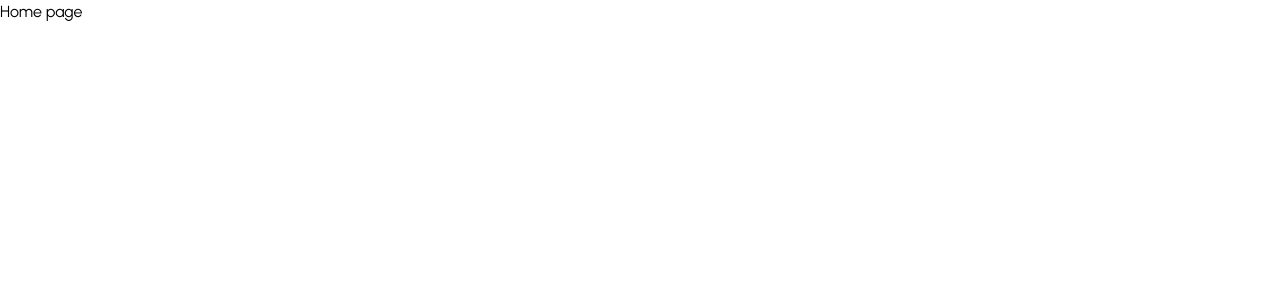
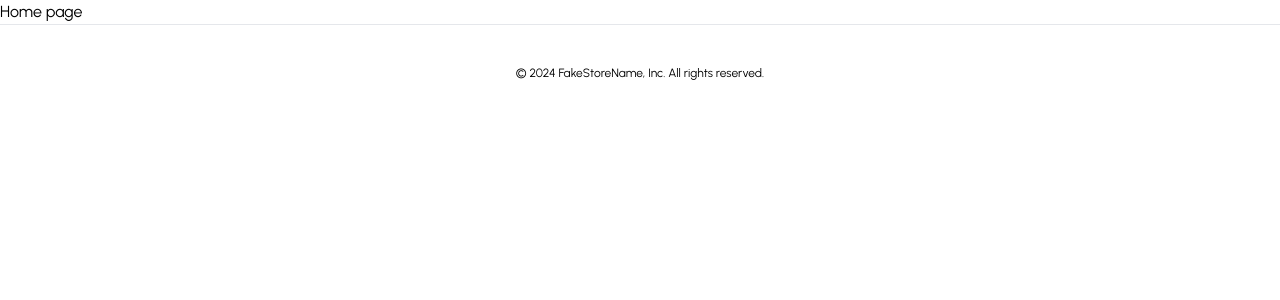
Before and after one commit to Addisu87/ecommerce-store, a Next.js app: page / in a window 1280 px wide. Shown: the top 300 px of the page. Built offline with nearby package versions, Linux system fonts and the light colour scheme.

Commit message:
Create footer for storefront

```diff
--- /dev/null
+++ b/app/components/footer.tsx
@@ -0,0 +1,13 @@
+const Footer = () => {
+  return (
+    <footer className="bg-white border-t">
+      <div className="mx-auto py-10">
+        <p className="text-center text-xs text-black">
+          &copy; 2024 FakeStoreName, Inc. All rights reserved.
+        </p>
+      </div>
+    </footer>
+  );
+};
+
+export default Footer;
--- a/app/layout.tsx
+++ b/app/layout.tsx
@@ -1,5 +1,7 @@
 import { Urbanist } from "next/font/google";
 import "./globals.css";
+
+import Footer from "./components/footer";
 
 const font = Urbanist({ subsets: ["latin"] });
 
@@ -15,7 +17,10 @@
 }) {
   return (
     <html lang="en">
-      <body className={font.className}>{children}</body>
+      <body className={font.className}>
+        {children}
+        <Footer />
+      </body>
     </html>
   );
 }
```
